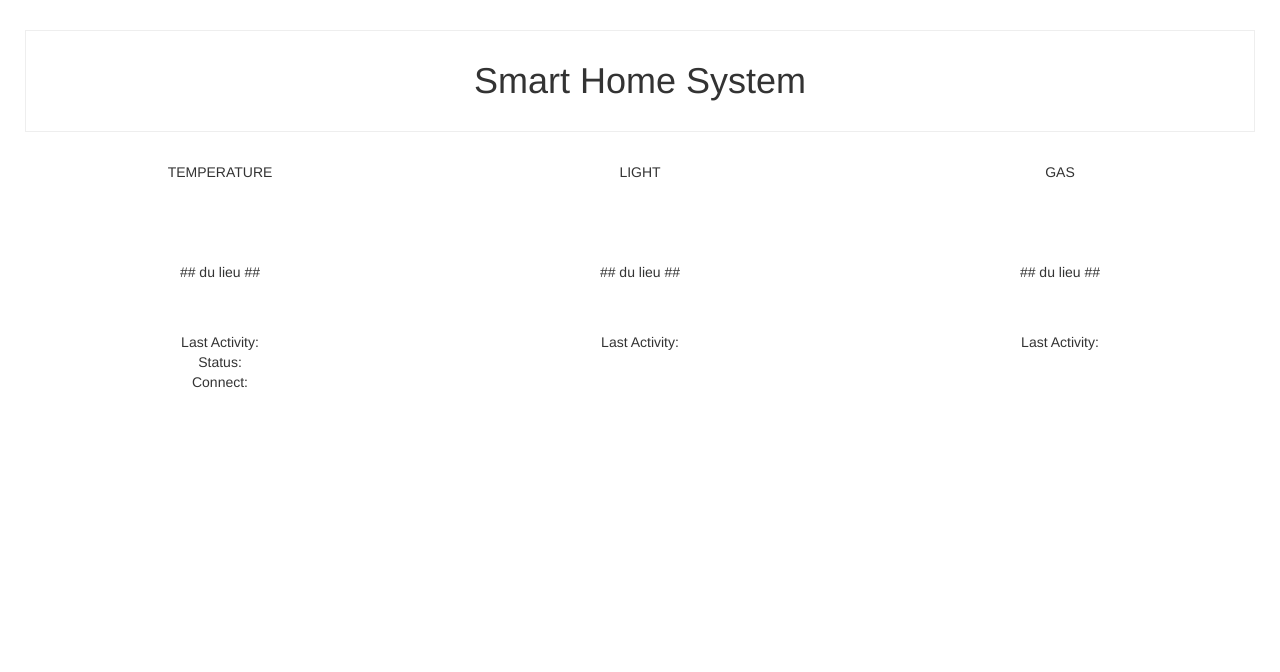
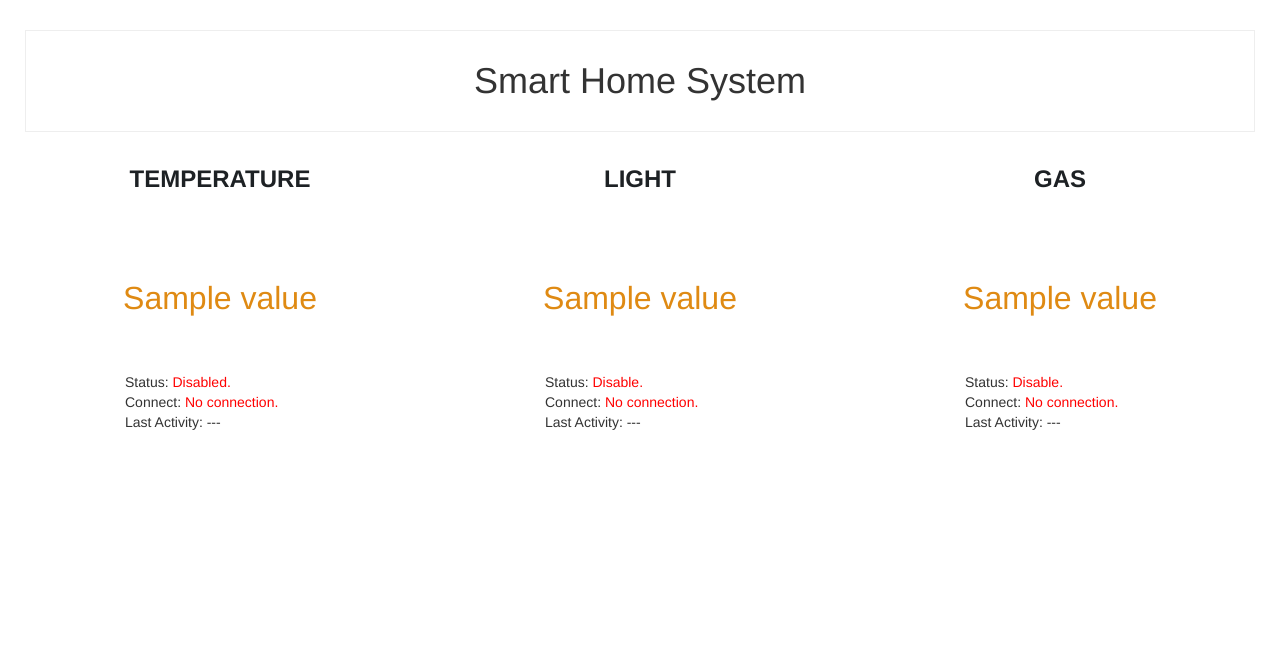
Before and after one commit to quocvietit/smart-home, a Python web app: template web/templates/home/index.html in a window 1280 px wide. Shown: the part 50-722 px from the top of the page. Run offline with Jinja, Linux system fonts and the light colour scheme; the template is opened without the code that fills it: most values are stand-ins (such as "Sample title", 1, 10 or a date in 2020).

Commit message:
edit css

```diff
--- a/web/static/css/style.css
+++ b/web/static/css/style.css
@@ -251,3 +251,26 @@ ul.alert-dropdown {
     min-width: 50px;
     padding: 30px;
 }
+.device-name {
+    color: #1d2124;
+    font-size: x-large;
+    font-weight: bold;
+}
+
+.device-info{
+    text-align: left;
+    margin: 20px;
+    margin-left: 100px;
+}
+
+.device-value {
+    color: #df8a13;
+    font-size: xx-large;
+}
+
+.device-disabled {
+    color: red;
+}
+.device-enabled {
+    color: #5cb85c;
+}
--- a/web/templates/home/index.html
+++ b/web/templates/home/index.html
@@ -28,43 +28,124 @@
     <div class="row text-center">
         <!-- col 1 -->
         <div class="col-lg-4">
-            <div>
+            <div class="device-name ">
             TEMPERATURE
             </div>
             <div class="show-data">
-                <div style="margin-top: 50px">
-                    ## du lieu ##
+                <div style="margin-top: 50px" class="device-value">
+                    {% if data['value'] %}
+                        {{ data['value'] }}
+                    {% endif %}
                 </div>
             </div>
-            <div>Last Activity: </div>
-            <div>Status: </div>
-            <div>Connect: </div>
+
+            <div class="device-info">
+            <div>Status:
+                {% if not data['temperature.is_enable'] %}
+                    {% if data['temperature.is_enable'] == True %}
+                        <span class="device-enabled"> Enabled. </span>
+                    {% else %}
+                        <span class="device-disabled"> Disabled. </span>
+                    {% endif %}
+                {% endif %}
+            </div>
+
+            <div>Connect:
+                {% if data['temperature.is_connect']%}
+                        <span class="device-enabled"> Connecting. </span>
+                {% else %}
+                        <span class="device-disabled"> No connection. </span>
+                {% endif %}
+            </div>
+
+            <div>Last Activity:
+                {% if data['temperature.last_activity'] %}
+                    {{ data['temperature.last_activity'] }}
+                {% else %}
+                     ---
+                {% endif %}
+            </div>
+            </div>
         </div>
 
         <!-- col 2 -->
         <div class="col-lg-4">
-            <div>
+            <div class="device-name ">
             LIGHT
             </div>
-             <div class="show-data">
-                <div style="margin-top: 50px">
-                    ## du lieu ##
+            <div class="show-data">
+                <div style="margin-top: 50px" class="device-value">
+                    {% if data['value'] %}
+                        {{ data['value'] }}
+                    {% endif %}
                 </div>
             </div>
-            <div>Last Activity: </div>
+
+            <div class="device-info">
+            <div>Status:
+                    {% if data['light.is_enable']%}
+                        <span class="device-enabled"> Enable. </span>
+                    {% else %}
+                        <span class="device-disabled"> Disable. </span>
+                    {% endif %}
+            </div>
+
+            <div>Connect:
+                    {% if data['light.is_connect'] %}
+                        <span class="device-enabled"> Connecting. </span>
+                    {% else %}
+                        <span class="device-disabled"> No connection. </span>
+                    {% endif %}
+            </div>
+
+            <div>Last Activity:
+                {% if data['light.last_activity'] %}
+                    {{ data['light.last_activity'] }}
+                {% else %}
+                     ---
+                {% endif %}
+            </div>
+            </div>
         </div>
 
         <!-- col 3 -->
         <div class="col-lg-4">
-            <div>
+            <div class="device-name ">
             GAS
             </div>
              <div class="show-data">
-                <div style="margin-top: 50px">
-                    ## du lieu ##
+                <div style="margin-top: 50px" class="device-value">
+                    {% if data['value'] %}
+                        {{ data['value'] }}
+                    {% endif %}
                 </div>
             </div>
-            <div>Last Activity: </div>
+
+            <div class="device-info">
+            <div>Status:
+                    {% if data['gas.is_enable'] %}
+                        <span class="device-enabled"> Enable. </span>
+                    {% else %}
+                        <span class="device-disabled"> Disable. </span>
+                    {% endif %}
+            </div>
+
+            <div>Connect:
+                    {% if data['gas.is_connect']%}
+                        <span class="device-enabled"> Connecting. </span>
+                    {% else %}
+                        <span class="device-disabled"> No connection. </span>
+                    {% endif %}
+            </div>
+
+            <div>Last Activity:
+                {% if data['gas.last_activity'] %}
+                    {{ data['gas.last_activity']}}
+                {% else %}
+                     ---
+                {% endif %}
+            </div>
+            </div>
         </div>
     </div>
 
--- a/web/utils/constants.py
+++ b/web/utils/constants.py
@@ -23,3 +23,6 @@ SECRET_KEY_LENGTH = 12
 
 # Device
 TEMPERATURE = 'TEMPERATURE'
+LIGHT = 'LIGHT'
+GAS = 'GAS'
+FLASH_LIGHT = 'FLASH_LIGHT'
```
Also changed, not shown: deploy/data_static_script.sql (added, +22 -0 lines), web/views/home.py (+50 -1 lines).
